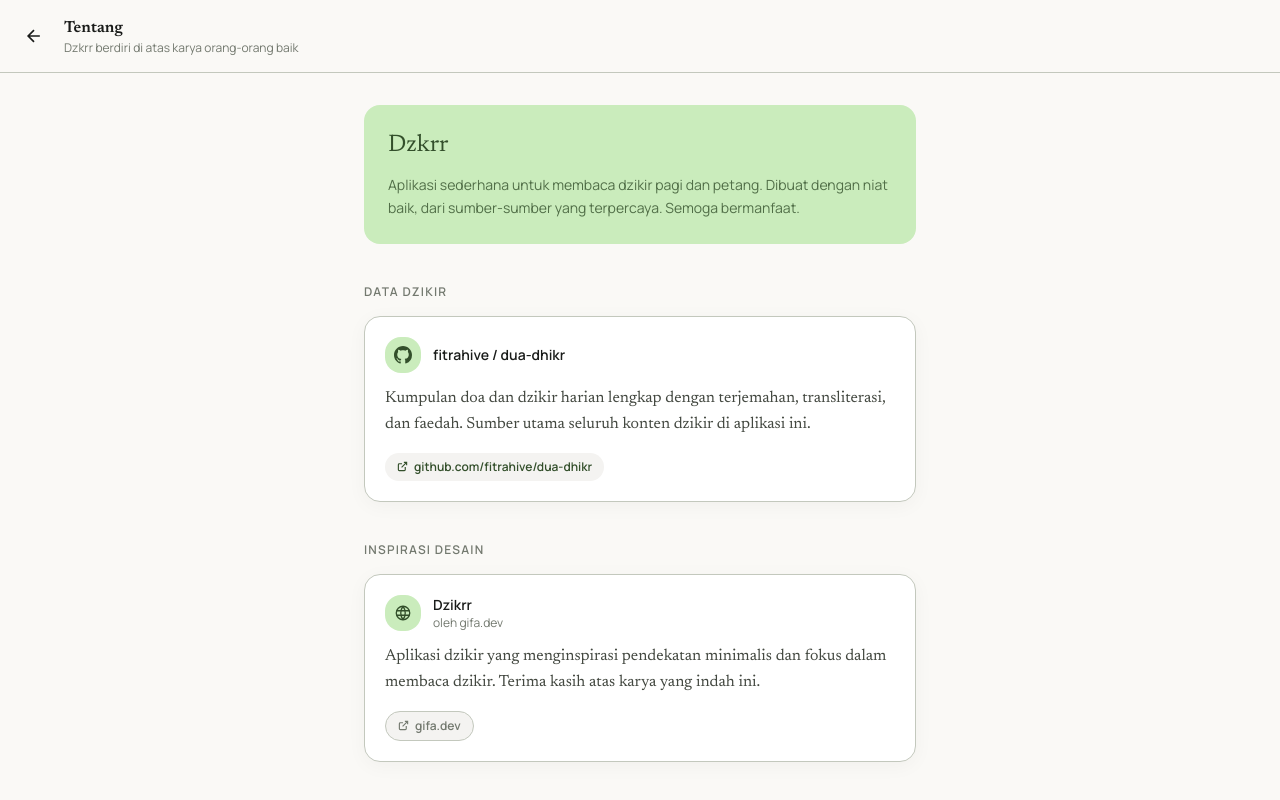
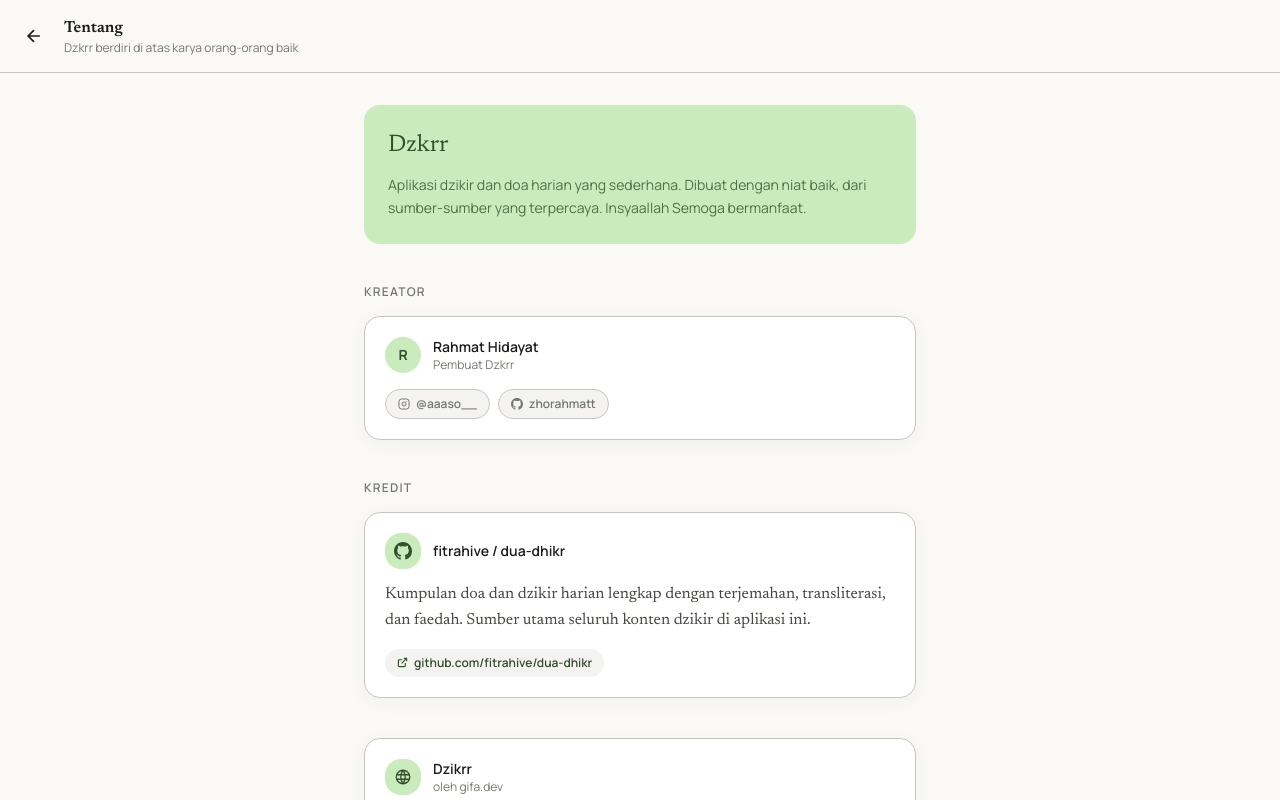
Before and after one commit to zhorahmatt/zikra, a Next.js app: page /credits in a window 1280 px wide. Shown: the top 800 px of the page. Built offline with nearby package versions, Linux system fonts and the light colour scheme.

Commit message:
update kredit page

```diff
--- a/src/app/credits/page.tsx
+++ b/src/app/credits/page.tsx
@@ -65,12 +65,104 @@
             className="text-sm leading-relaxed"
             style={{ color: "var(--primary-green)", fontFamily: "Manrope", opacity: 0.8 }}
           >
-            Aplikasi sederhana untuk membaca dzikir pagi dan petang.
+            Aplikasi dzikir dan doa harian yang sederhana.
             Dibuat dengan niat baik, dari sumber-sumber yang terpercaya.
-            Semoga bermanfaat.
+            Insyaallah Semoga bermanfaat.
           </p>
         </div>
 
+        {/* Section: Pembuat */}
+        <p
+          className="text-xs font-semibold uppercase mb-4"
+          style={{
+            color: "var(--text-muted)",
+            fontFamily: "Manrope",
+            letterSpacing: "0.1em",
+          }}
+        >
+          Kreator
+        </p>
+
+        <div
+          className="rounded-lg p-5 mb-10"
+          style={{
+            backgroundColor: "var(--bg-card)",
+            border: "1px solid var(--border-color)",
+            boxShadow: "0px 4px 20px rgba(0,0,0,0.04)",
+          }}
+        >
+          {/* Avatar + name */}
+          <div className="flex items-center gap-3 mb-4">
+            <span
+              className="w-9 h-9 rounded-full flex items-center justify-center shrink-0 text-sm font-bold"
+              style={{
+                backgroundColor: "var(--primary-green-surface)",
+                color: "var(--primary-green)",
+                fontFamily: "Manrope",
+              }}
+            >
+              R
+            </span>
+            <div>
+              <p
+                className="text-sm font-semibold"
+                style={{ fontFamily: "Manrope", color: "var(--text-primary)" }}
+              >
+                Rahmat Hidayat
+              </p>
+              <p
+                className="text-xs"
+                style={{ fontFamily: "Manrope", color: "var(--text-muted)" }}
+              >
+                Pembuat Dzkrr
+              </p>
+            </div>
+          </div>
+
+          <div className="flex flex-wrap gap-2">
+            {/* Instagram */}
+            <a
+              href="https://www.instagram.com/aaaso__/"
+              target="_blank"
+              rel="noopener noreferrer"
+              className="inline-flex items-center gap-1.5 text-xs font-semibold rounded-full px-3 py-1.5 transition-opacity hover:opacity-75"
+              style={{
+                backgroundColor: "var(--bg-card-alt)",
+                color: "var(--text-muted)",
+                border: "1px solid var(--border-color)",
+                fontFamily: "Manrope",
+              }}
+            >
+              {/* Instagram icon */}
+              <svg width="12" height="12" viewBox="0 0 24 24" fill="none" stroke="currentColor" strokeWidth="2">
+                <rect x="2" y="2" width="20" height="20" rx="5" ry="5" />
+                <circle cx="12" cy="12" r="4" />
+                <circle cx="17.5" cy="6.5" r="1" fill="currentColor" stroke="none" />
+              </svg>
+              @aaaso__
+            </a>
+
+            {/* GitHub */}
+            <a
+              href="https://github.com/zhorahmatt"
+              target="_blank"
+              rel="noopener noreferrer"
+              className="inline-flex items-center gap-1.5 text-xs font-semibold rounded-full px-3 py-1.5 transition-opacity hover:opacity-75"
+              style={{
+                backgroundColor: "var(--bg-card-alt)",
+                color: "var(--text-muted)",
+                border: "1px solid var(--border-color)",
+                fontFamily: "Manrope",
+              }}
+            >
+              {/* GitHub icon */}
+              <svg width="12" height="12" viewBox="0 0 24 24" fill="currentColor">
+                <path d="M12 0C5.37 0 0 5.37 0 12c0 5.31 3.435 9.795 8.205 11.385.6.105.825-.255.825-.57 0-.285-.015-1.23-.015-2.235-3.015.555-3.795-.735-4.035-1.41-.135-.345-.72-1.41-1.23-1.695-.42-.225-1.02-.78-.015-.795.945-.015 1.62.87 1.845 1.23 1.08 1.815 2.805 1.305 3.495.99.105-.78.42-1.305.765-1.605-2.67-.3-5.46-1.335-5.46-5.925 0-1.305.465-2.385 1.23-3.225-.12-.3-.54-1.53.12-3.18 0 0 1.005-.315 3.3 1.23.96-.27 1.98-.405 3-.405s2.04.135 3 .405c2.295-1.56 3.3-1.23 3.3-1.23.66 1.65.24 2.88.12 3.18.765.84 1.23 1.905 1.23 3.225 0 4.605-2.805 5.625-5.475 5.925.435.375.81 1.095.81 2.22 0 1.605-.015 2.895-.015 3.3 0 .315.225.69.825.57A12.02 12.02 0 0 0 24 12c0-6.63-5.37-12-12-12z" />
+              </svg>
+              zhorahmatt
+            </a>
+          </div>
+        </div>
         {/* Section: Data */}
         <p
           className="text-xs font-semibold uppercase mb-4"
@@ -80,9 +172,8 @@
             letterSpacing: "0.1em",
           }}
         >
-          Data Dzikir
+          Kredit
         </p>
-
         <div
           className="rounded-lg p-5 mb-10"
           style={{
@@ -140,19 +231,6 @@
             github.com/fitrahive/dua-dhikr
           </a>
         </div>
-
-        {/* Section: Inspiration */}
-        <p
-          className="text-xs font-semibold uppercase mb-4"
-          style={{
-            color: "var(--text-muted)",
-            fontFamily: "Manrope",
-            letterSpacing: "0.1em",
-          }}
-        >
-          Inspirasi Desain
-        </p>
-
         <div
           className="rounded-lg p-5 mb-10"
           style={{
--- a/src/app/layout.tsx
+++ b/src/app/layout.tsx
@@ -17,9 +17,9 @@
 });
 
 export const metadata: Metadata = {
-  title: "Dzkrr — Dzikir Pagi & Petang",
+  title: "Dzkrr — Dzikir & Doa Harian",
   description:
-    "Aplikasi sederhana untuk membaca dzikir pagi dan petang. Mudah, fokus, tanpa distraksi.",
+    "Mudah baca dzikir dan doa dimana saja. Jadikan mengingat Allah bagian dari keseharianmu.",
   manifest: "/manifest.json",
   appleWebApp: {
     capable: true,
@@ -27,8 +27,8 @@
     title: "Dzkrr",
   },
   openGraph: {
-    title: "Dzkrr — Dzikir Pagi & Petang",
-    description: "Mudah baca dzikir dimana saja",
+    title: "Dzkrr — Dzikir & Doa Harian",
+    description: "Mudah baca dzikir dan doa dimana saja.",
     type: "website",
   },
 };
```
Also changed, not shown: public/manifest.json.
